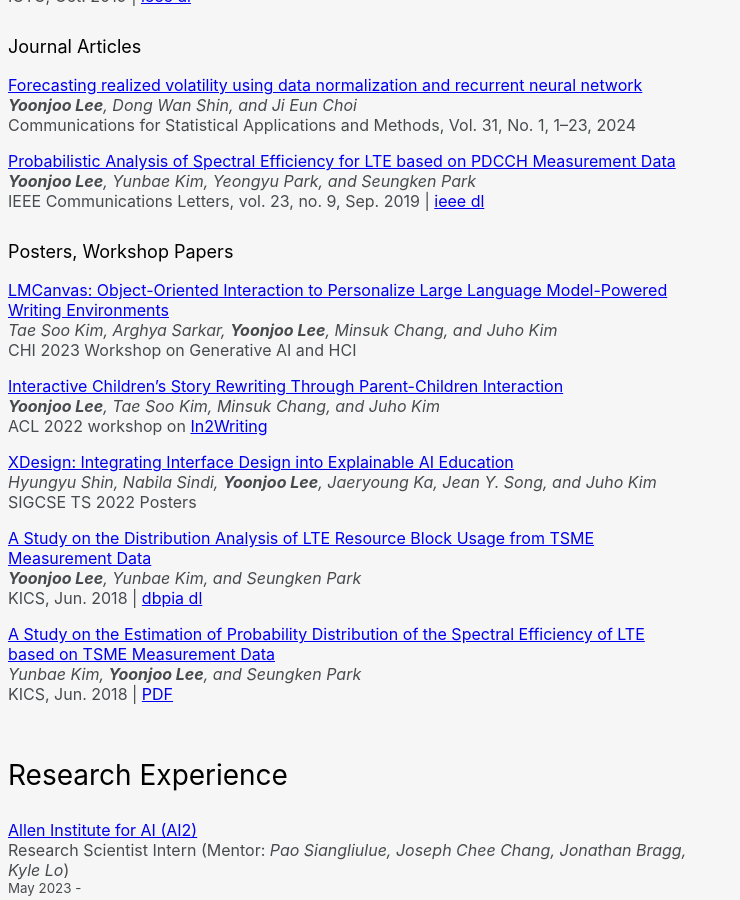
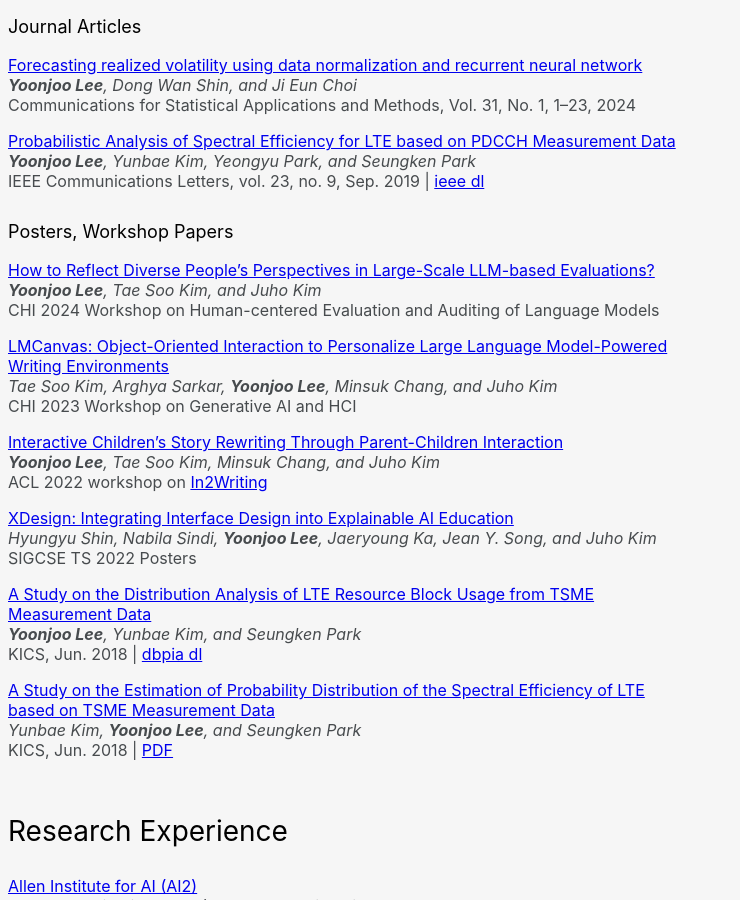
Before and after one commit to yjo2lee/yoonjoo.github.io, a Jekyll site: the page built from index.md, in a window 1280 px wide and 900 px high, scrolled down 1588 px. Shown: the whole window, without its empty margins (0-740 px from the left). Built offline with Jekyll 4.4.1, drawn with Linux system fonts in a browser that asks for light colours; a style sheet for code colours, icons or effects is not loaded; our own code applies the rules of GitHub Pages for plain Markdown files; some of the changed text lies outside the part shown.

Commit message:
paper update

```diff
--- a/index.md
+++ b/index.md
@@ -12,9 +12,9 @@ My research interest lies in the intersection of human-computer interaction (HCI
 
 ### Conference Papers
 
-One vs. Many: Comprehending Accurate Information from Multiple Erroneous and Inconsistent AI Generations\
+[One vs. Many: Comprehending Accurate Information from Multiple Erroneous and Inconsistent AI Generations](https://arxiv.org/abs/2405.05581){:target="_blank"}
 _**Yoonjoo Lee**, Kihoon Son, Tae Soo Kim, Jisu Kim, John Joon Young Chung, Eytan Adar, Juho Kim_\
-Under review
+Accepted in FAccT | [arxiv](https://arxiv.org/abs/2405.05581){:target="_blank"}
 
 [PaperWeaver: Enriching Topical Paper Alerts by Contextualizing Recommended Papers with User-collected Papers](https://arxiv.org/pdf/2403.02939.pdf){:target="_blank"}
 _**Yoonjoo Lee**, Hyeonsu B Kang, Matt Latzke, Juho Kim, Jonathan Bragg, Joseph Chee Chang, and Pao Siangliulue_\
@@ -74,6 +74,10 @@ IEEE Communications Letters, vol. 23, no. 9, Sep. 2019 | [ieee dl](https://ieeex
 
 ### Posters, Workshop Papers
 
+[How to Reflect Diverse People's Perspectives in Large-Scale LLM-based Evaluations?](https://heal-workshop.github.io/papers/34_how_to_reflect_diverse_people_.pdf){:target="_blank"}
+_**Yoonjoo Lee**, Tae Soo Kim, and Juho Kim_\
+CHI 2024 Workshop on Human-centered Evaluation and Auditing of Language Models
+
 [LMCanvas: Object-Oriented Interaction to Personalize Large Language Model-Powered Writing Environments](https://kixlab.github.io/website-files/2023/chi2023-workshop-lmcanvas-paper.pdf){:target="_blank"}
 _Tae Soo Kim, Arghya Sarkar, **Yoonjoo Lee**, Minsuk Chang, and Juho Kim_\
 CHI 2023 Workshop on Generative AI and HCI
```
